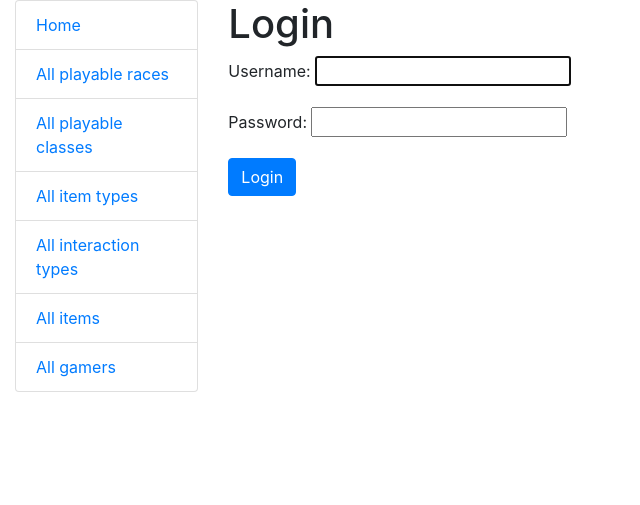
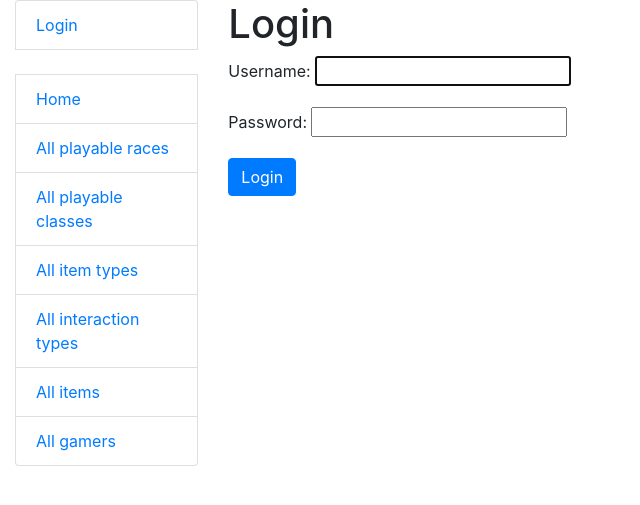
Before and after one commit to Tania-Kharchuk/game-items-marketplace, a Django app: page /accounts/login/ in a window 1280 px wide. Shown: the top 505 px of the page, without its empty margins (0-640 px from the left). Run offline with Django 4.2, Linux system fonts and the light colour scheme.

Commit message:
Add login logout links to the sidebar.html

```diff
--- a/templates/includes/sidebar.html
+++ b/templates/includes/sidebar.html
@@ -1,4 +1,13 @@
 <ul class="sidebar-nav list-group">
+  {% if user.is_authenticated %}
+    <li class="list-group-item">User: <a href="{{ user.get_absolute_url }}">{{ user.get_username }}</a></li>
+    <li class="list-group-item"><a href="{% url 'logout'%}?next={{request.path}}">Logout</a></li>
+  {% else %}
+    <li class="list-group-item"><a href="{% url 'login'%}?next={{request.path}}">Login</a></li>
+  {% endif %}
+
+  <br>
+
   <li class="list-group-item"><a href="{% url "wow:index"%}">Home</a></li>
   <li class="list-group-item"><a href="{% url "wow:playable-race-list"%}">All playable races</a></li>
   <li class="list-group-item"><a href="{% url "wow:playable-class-list"%}">All playable classes</a></li>
```
